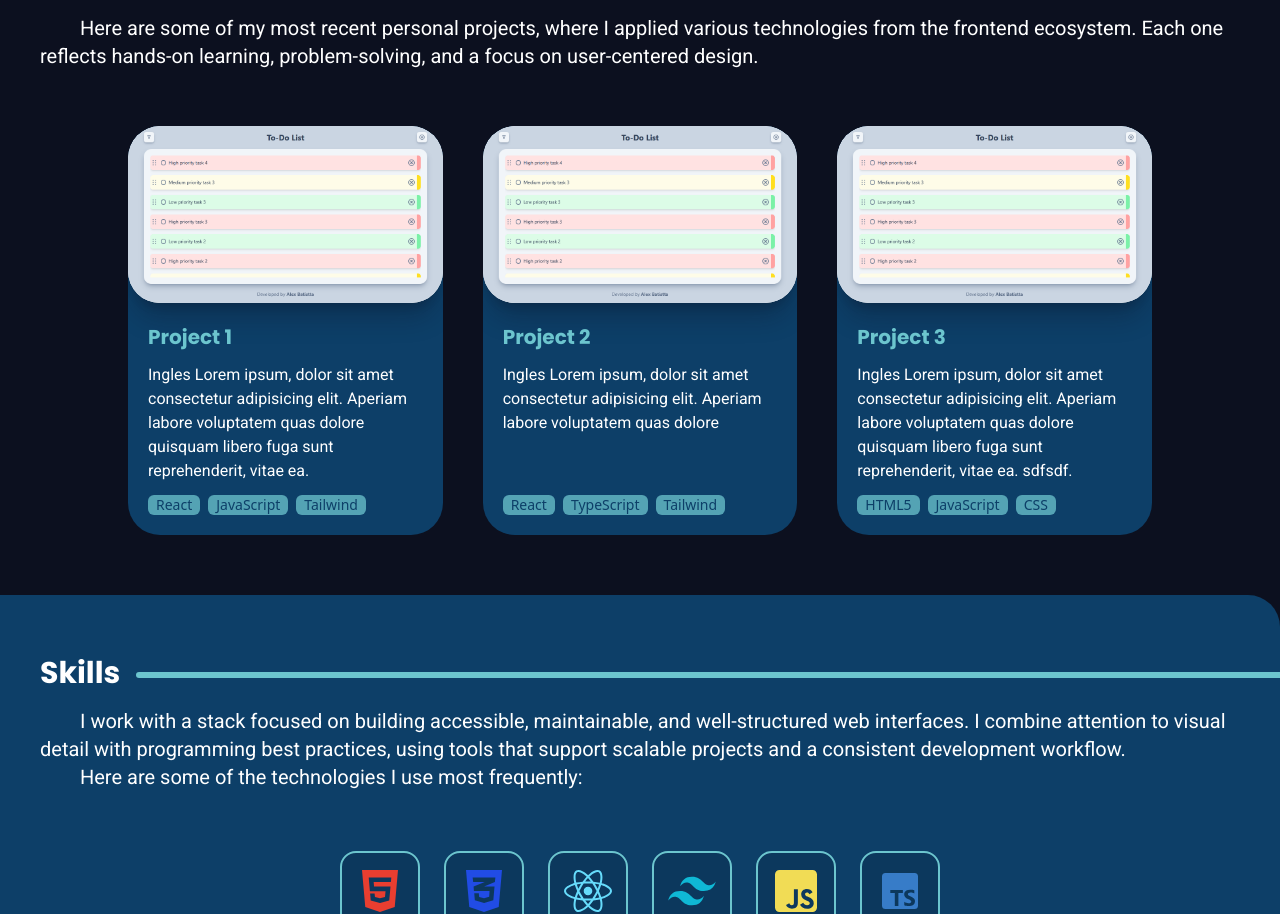
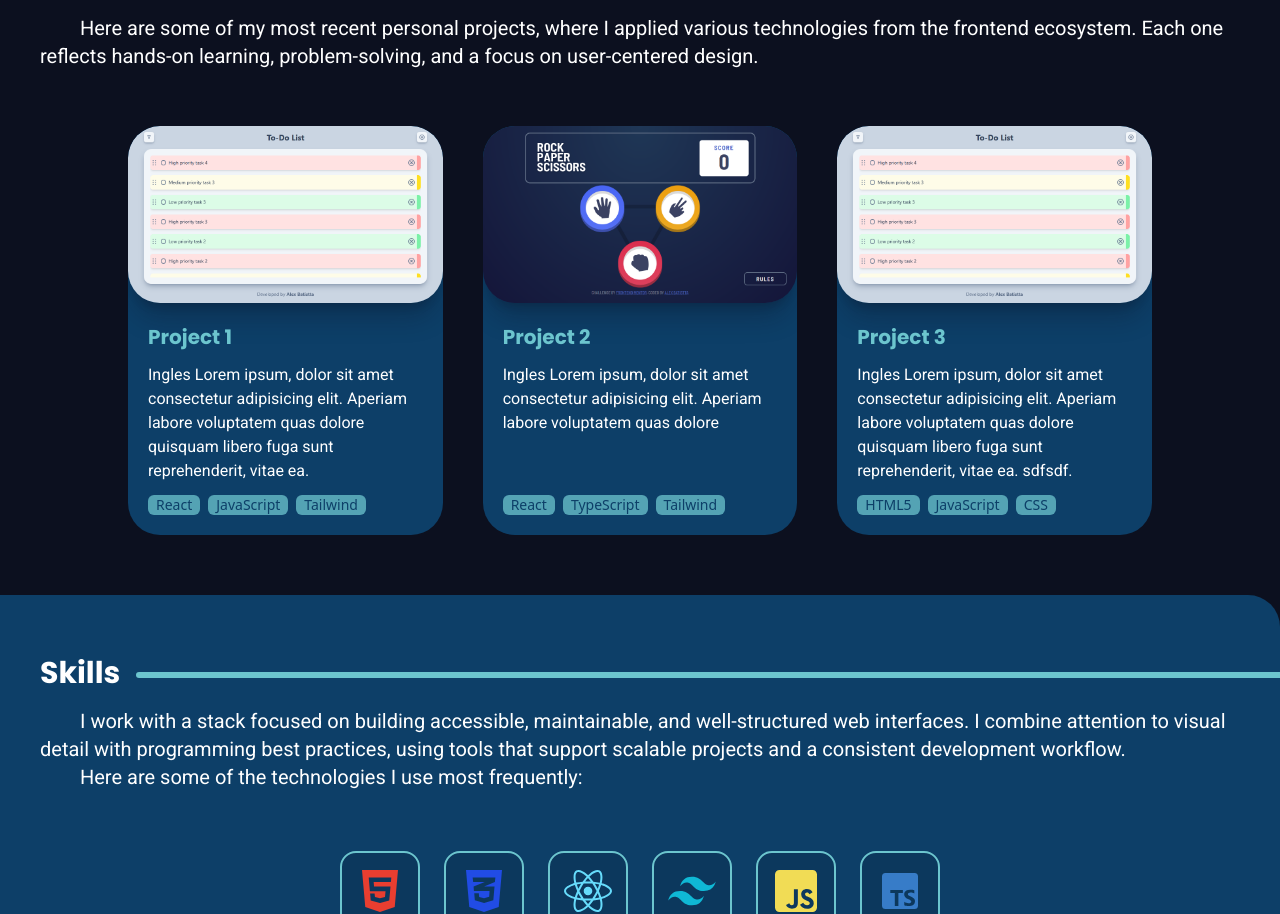
Before and after one commit to AlexBatistta/portfolio, a React (Vite) app: page / in a window 1280 px wide. Shown: the part 1147-2061 px from the top of the page. Built offline with nearby package versions, Linux system fonts and the light colour scheme.

Commit message:
fix: correct project2 image import in Projects component

```diff
--- a/src/components/ProjectCard.jsx
+++ b/src/components/ProjectCard.jsx
@@ -3,7 +3,7 @@ export const ProjectCard = ({ isHorizontal = false, className, title, descriptio
 	tags;
 	return (
 		<div className={`bg-primary flex overflow-hidden rounded-4xl w-70 sm:w-auto ${isHorizontal ? 'flex-row  h-60' : 'flex-col'} ${className}`}>
-			<div className={`overflow-hidden rounded-4xl bg-white shadow-darker/25 ${isHorizontal ? "w-[50%] sm:order-1 shadow-left" : "w-full h-auto shadow-xl"} object-cover`}>
+			<div className={`overflow-hidden rounded-4xl  shadow-darker/25 ${isHorizontal ? "w-[50%] sm:order-1 shadow-left" : "w-full h-auto shadow-xl"} object-cover`}>
 				<img className='h-full w-full object-cover' src={image}></img>
 			</div>
 			<div className={`px-5 flex flex-col justify-center py-5 gap-3 grow ${isHorizontal ? 'w-[50%]' : ''}`} >
--- a/src/components/Projects.jsx
+++ b/src/components/Projects.jsx
@@ -3,6 +3,7 @@ import { SectionTitle } from './SectionTitle';
 import { ProjectCard } from './ProjectCard';
 import { useTranslation } from 'react-i18next';
 import project1 from '../assets/images/project1.png';
+import project2 from '../assets/images/project2.png';
 
 export const Projects = () => {
 	const { t } = useTranslation();
@@ -14,7 +15,7 @@ export const Projects = () => {
 			<div className='grid gap-10 md:w-[80dvw] grid-cols-1 sm:grid-cols-2 lg:grid-cols-3 lg:grid-rows-1 mt-10'>
 				<ProjectCard title={t('project1.title')} description={t('project1.description')} image={project1} tags={t('project1.tags', { returnObjects: true })} />
 
-				<ProjectCard title={t('project2.title')} description={t('project2.description')} image={project1} tags={t('project2.tags', { returnObjects: true })} />
+				<ProjectCard title={t('project2.title')} description={t('project2.description')} image={project2} tags={t('project2.tags', { returnObjects: true })} />
 
 				<ProjectCard className="flex sm:hidden lg:flex" title={t('project3.title')} description={t('project3.description')} image={project1} tags={t('project3.tags', { returnObjects: true })} />
 
```
